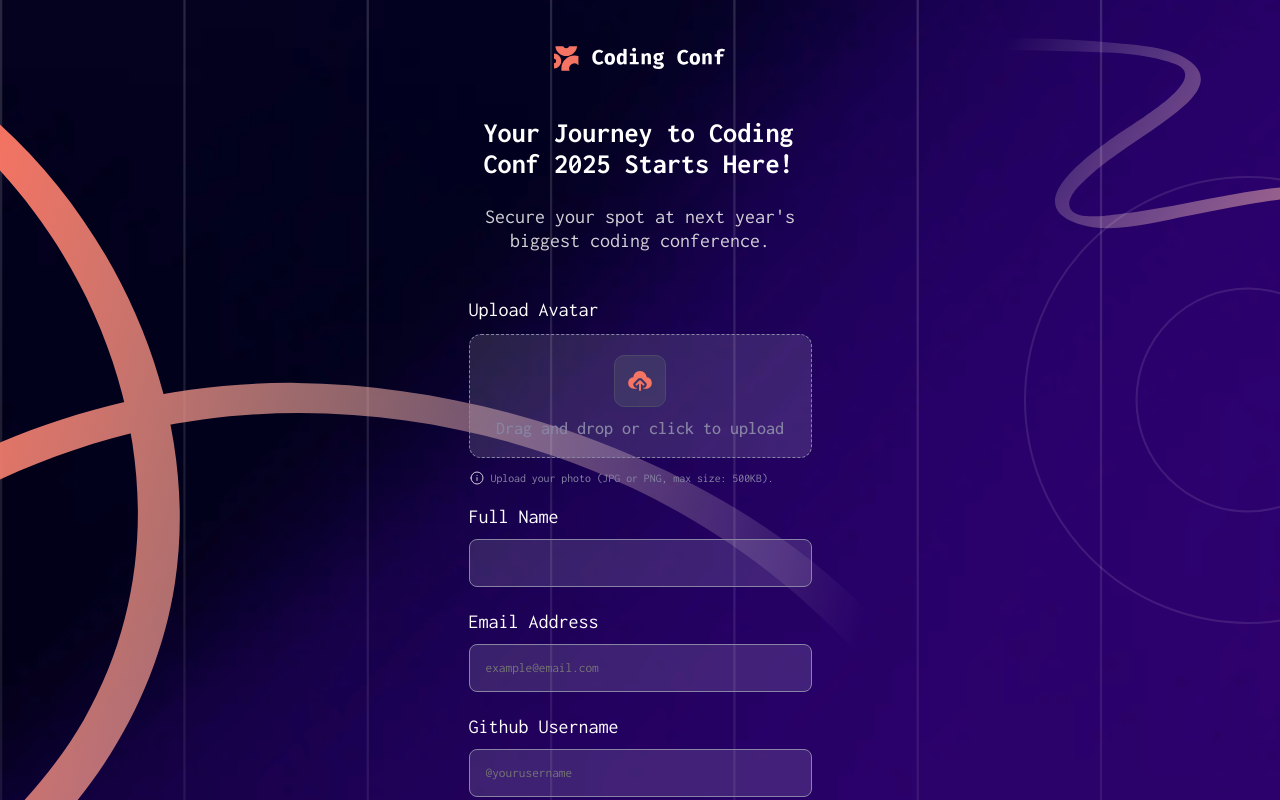
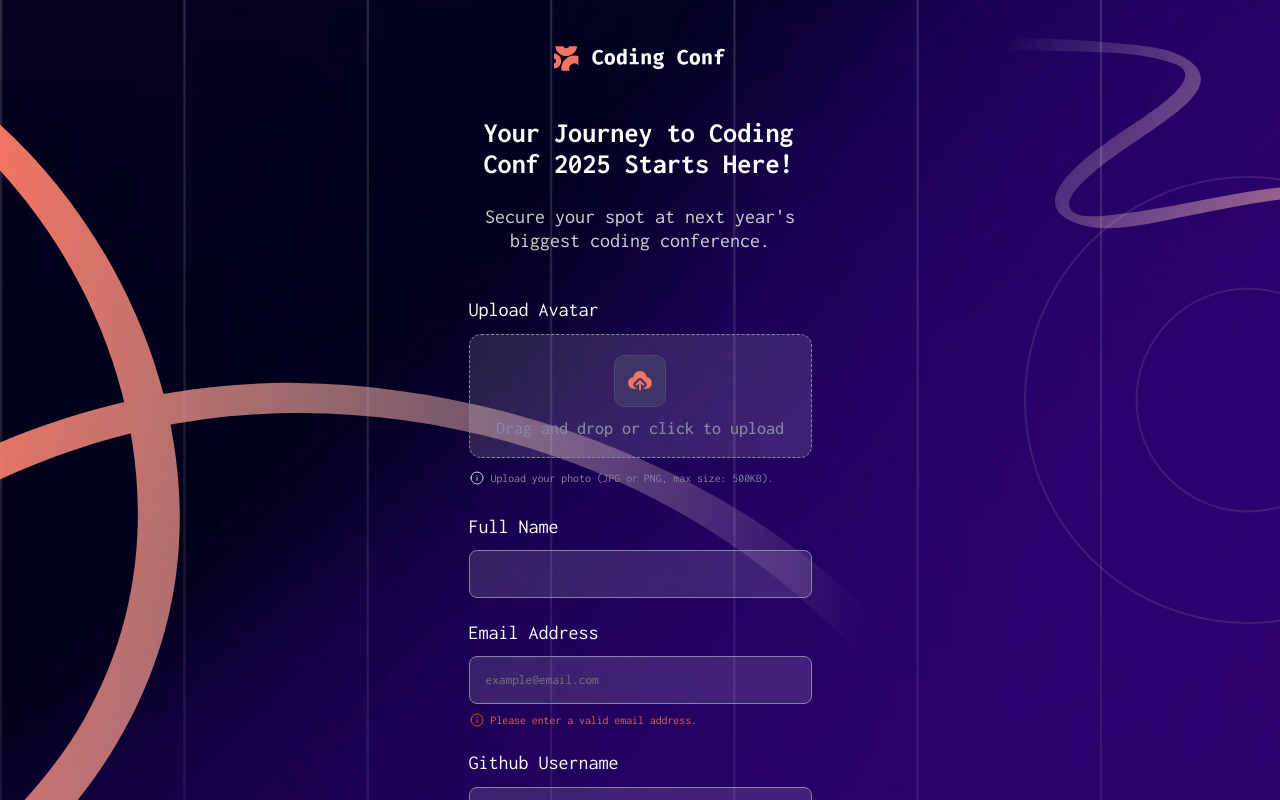
Before and after one commit to cendyz/Conference-ticket-generator, a React (Vite) app: page / in a window 1280 px wide. Shown: the top 800 px of the page. Built offline with nearby package versions, Linux system fonts and the light colour scheme.

Commit message:
form update

```diff
--- a/src/components/Main/Form/Form.jsx
+++ b/src/components/Main/Form/Form.jsx
@@ -1,9 +1,43 @@
 import styles from './Form.module.scss'
-import classNames from 'classnames'
+import { useState } from 'react'
+
+const emailRegex = /^[^\s@]+@[^\s@]+\.[^\s@]+$/
 
 const Form = () => {
+	const [user, setUser] = useState({
+		name: '',
+		email: '',
+		username: '',
+	})
+
+	const handleChange = e => {
+		setUser({ ...user, [e.target.name]: e.target.value })
+	}
+
+	const checkEmail = email => {
+		return emailRegex.test(email)
+	}
+
+	const checkNames = (name, username) => {
+		return name !== '' && username !== ''
+	}
+
+	const handleSubmit = e => {
+		e.preventDefault()
+
+		const formData = new FormData(e.currentTarget)
+		const newUser = Object.fromEntries(formData)
+
+		if (
+			checkEmail(newUser.email) &&
+			checkNames(newUser.name, newUser.username)
+		) {
+			setUser(newUser)
+		}
+	}
+
 	return (
-		<form className={styles.form}>
+		<form className={styles.form} onClick={handleSubmit}>
 			<label htmlFor='avatar' className={styles.avatarLabel}>
 				Upload Avatar
 			</label>
@@ -18,7 +52,13 @@ const Form = () => {
 						Drag and drop or click to upload
 					</span>
 				</label>
-				<input id='avatar' className={styles.avatarInput} type='file' />
+				<input
+					id='avatar'
+					className={styles.avatarInput}
+					type='file'
+					name='avatar'
+					accept='image/png, image/jpeg'
+				/>
 			</div>
 			<div className={styles.avatarErrorInfo}>
 				<img
@@ -33,16 +73,36 @@ const Form = () => {
 			<label htmlFor='fullName' className={styles.formLabel}>
 				Full Name
 			</label>
-			<input type='text' className={styles.formInput} id='fullName' />
+			<input
+				type='text'
+				className={styles.formInput}
+				id='fullName'
+				name='name'
+				onChange={handleChange}
+				value={user.name}
+			/>
 			<label htmlFor='email' className={styles.formLabel}>
 				Email Address
 			</label>
 			<input
-				type='text'
+				type='email'
 				className={styles.formInput}
 				id='email'
 				placeholder='example@email.com'
+				name='email'
+				onChange={handleChange}
+				value={user.email}
 			/>
+			<div className={styles.errorBox}>
+				<img
+					src='src/images/icon-info.svg'
+					alt='Error icon'
+					className={styles.errorIcon}
+				/>
+				<p className={styles.errorText}>
+					Please enter a valid email address.
+				</p>
+			</div>
 			<label htmlFor='username' className={styles.formLabel}>
 				Github Username
 			</label>
@@ -51,8 +111,14 @@ const Form = () => {
 				className={styles.formInput}
 				id='username'
 				placeholder='@yourusername'
+				name='username'
+				onChange={handleChange}
+				value={user.username}
 			/>
-			<button type='submit' className={styles.submitBtn}>Generate My Ticket</button>
+
+			<button type='submit' className={styles.submitBtn}>
+				Generate My Ticket
+			</button>
 		</form>
 	)
 }
--- a/src/components/Main/Form/Form.module.scss
+++ b/src/components/Main/Form/Form.module.scss
@@ -25,7 +25,8 @@
 }
 
 .customFileUpload,
-.avatarErrorInfo {
+.avatarErrorInfo,
+.errorBox {
 	display: flex;
 	align-items: center;
 }
@@ -61,7 +62,8 @@
 	margin-top: 0.6em;
 }
 
-.alertIcon {
+.alertIcon,
+.errorIcon {
 	margin-right: 0.3em;
 }
 
@@ -76,16 +78,16 @@
 }
 
 .formLabel {
-	margin-bottom: 0.6em;
+	margin-top: 1.2em;
 	color: $neutral-0;
 
 	&:nth-child(4) {
-		margin-top: 1em;
+		margin-top: 1.5em;
 	}
 }
 
 .formInput {
-	margin-bottom: 1.8em;
+	margin-top: 1em;
 	background-color: $transparent-bg;
 	color: $neutral-300;
 	border: 1px solid $neutral-500;
@@ -105,3 +107,16 @@
 	background-color: $orange-500;
 	font-weight: $weights-800;
 }
+
+.errorBox {
+	margin-top: 0.4em;
+}
+
+.errorText {
+	color: $orange-700;
+	font-size: 1.18rem;
+}
+
+.errorIcon {
+	filter: invert(73%) sepia(43%) saturate(7498%) brightness(93%);
+}
--- a/src/sass/colors.scss
+++ b/src/sass/colors.scss
@@ -7,7 +7,7 @@ $transparent-icon: rgba(75, 72, 106, 0.5);
 $transparent-bg: rgba(255, 255, 255, 0.13);
 
 $orange-500: hsl(7, 88%, 67%);
-$orange-700: hsl(7, 71%, 60%);
+$orange-700: #e16151;
 
 $gradient-text: linear-gradient(
 	to right,
```
